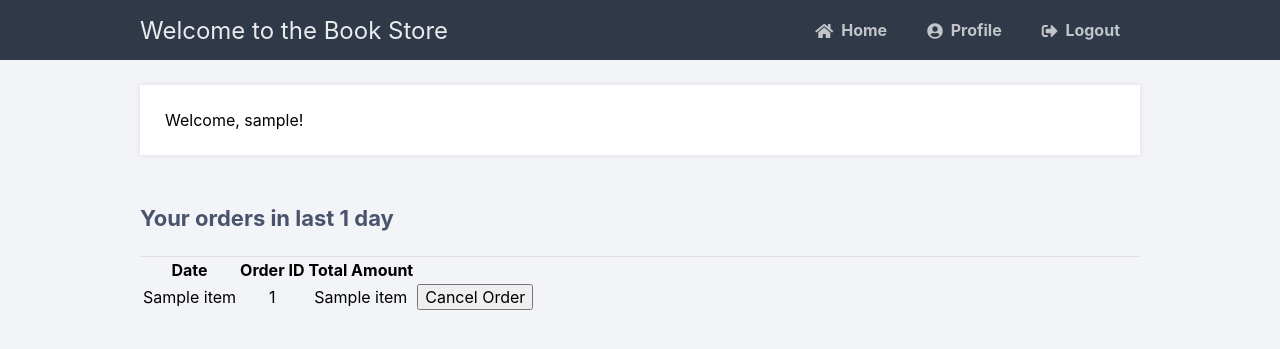
After one commit to agarwalvibhor99/BookStore, a Flask app: template templates/cancelOrder.html in a window 1280 px wide. The commit adds this page. Shown: the top 349 px of the page. Run offline with Flask 2, Linux system fonts and the light colour scheme; the template is opened without the code that fills it: most values are stand-ins (such as "Sample title", 1, 10 or a date in 2020).

Commit message:
Cancel Order

```diff
--- a/main.py
+++ b/main.py
@@ -6,6 +6,7 @@ from flask_uuid import FlaskUUID
 import sqlite3 as sql
 import re
 import datetime
+from datetime import timedelta
 import uuid
 
 
@@ -586,10 +587,11 @@ def addToCart():
                             'INSERT INTO orderItem(orderID, ISBN, quantity, unitPrice) VALUES (?, ?, ?, ?)', (orderID.hex, ISBN, qty, unitPrice))
                     # add keyword
 
-                        msg = 'You have successfully added new Manager!'
+                        msg = 'Order successfully placed! Total Amount for your order is $' + \
+                            str(totalAmt)
                 print(totalAmt)
                 cursor.execute(
-                    'INSERT INTO orders(orderID, username, totalAmt) VALUES (?, ?, ?)', (orderID.hex, session['username'], totalAmt))
+                    'INSERT INTO orders(orderID, username, totalAmt, date) VALUES (?, ?, ?, ?)', (orderID.hex, session['username'], totalAmt, datetime.datetime.now(),))
                 con.commit()
                 orderID = 0
                 totalAmt = 0
@@ -599,7 +601,7 @@ def addToCart():
                 # print("session", session['cartItem'])
                 # ADD CODE TO CHECK QUANTITY
                 # print(book)
-
+                return render_template("home.html", msg=msg)
                 # If account exists show error and validation checks
 
         elif request.method == 'POST':
@@ -1301,5 +1303,48 @@ def degreeSeparation():
                         return render_template('displayAuthor.html', data=author, username=session['username'])
 
 
+@app.route('/pythonlogin/cancelOrder', methods=['GET', 'POST'])
+def cancelOrder():
+    if 'loggedin' in session and session['type'] == 0:
+        msg = ''
+        # Check if "username", "password" and "email" POST requests exist (user submitted form)
+        if request.method == 'GET':
+            with sql.connect("Book.db") as con:
+                cursor = con.cursor()
+                lastDate = datetime.datetime.now() - timedelta(days=1)
+                cursor.execute(
+                    'SELECT orders.* FROM orders WHERE orders.username = ? AND orders.date>?', (session['username'], lastDate, ))
+                order = cursor.fetchall()
+
+                # If account exists show error and validation checks
+                if not order:
+                    msg = 'No order in past 1 day!'
+                    return render_template('home.html', msg=msg)
+                else:
+                    print(order)
+                    return render_template('cancelOrder.html', data=order, username=session['username'])
+        if request.method == 'POST':
+            print("in Post")
+            orderID = request.form['orderID']
+            totalAmt = request.form['totalAmt']
+            print("order, amt", orderID, totalAmt)
+            with sql.connect("Book.db") as con:
+                cursor = con.cursor()
+                cursor.execute(
+                    'UPDATE Customer SET balance = balance + ? WHERE username = ?', (totalAmt, session['username'],))
+                cursor.execute(
+                    'DELETE FROM orders WHERE orderID = ?', (orderID,))
+                # on cascade not working
+                cursor.execute(
+                    'DELETE FROM orderItem WHERE orderID = ?', (orderID,))
+
+                con.commit()
+            msg = "Order successfully cancelled and the amount is credited to your account"
+            return render_template('home.html', msg=msg, username=session['username'])
+
+        # User is not loggedin redirect to login page
+    return redirect(url_for('login'))
+
+
 if __name__ == '__main__':
     app.run(debug=True)
--- /dev/null
+++ b/templates/cancelOrder.html
@@ -0,0 +1,36 @@
+{% extends 'layout.html' %}
+{% block title %}Home{% endblock %}
+
+{% block content %}
+<p>Welcome, {{ username }}!</p>
+<h2>Your orders in last 1 day</h2>
+
+<table>
+
+    <thead>
+      <tr>
+          <th>Date </th>
+          <th>Order ID</th>
+          <th>Total Amount</th>
+          <th></th>
+      </tr>
+      </thead>
+      <tbody>
+       {% for item in data %}
+
+       <form action="{{ url_for('cancelOrder') }}" method="post" autocomplete="off">
+              <tr>
+                  <td style="text-align:center">{{item[3]}}</td>
+                  <td style="text-align:center">{{item[0]}}</td>
+                  <td style="text-align:center">{{item[2]}}</td>
+                  <input type="hidden" id="orderID" name="orderID"value="{{ item[0] }}"/>
+                  <input type="hidden" id="totalAmt" name="totalAmt" value="{{ item[2] }}"/>
+
+                  <td><input type="submit" name ="cancelOrder" value="Cancel Order"></td>
+              </tr>
+            </form>
+          {% endfor %}
+      </tbody>
+  </table>
+
+{% endblock %}
--- a/templates/home.html
+++ b/templates/home.html
@@ -6,6 +6,7 @@
 <h2>Home Page</h2>
 <p>Welcome back, {{ username }}!</p>
 <p><a href="{{ url_for('createOrder') }}">Create a New Order</a></p>
+<p><a href="{{ url_for('cancelOrder') }}">Cancel an Order</a></p>
 <p><a href="{{ url_for('buyingSuggestion') }}">Suggested Books</a></p>
 <p><a href="{{ url_for('displayAuthor') }}">Author Informations</a></p>
 <p><a href="{{ url_for('addReview') }}">Add a Review</a></p>
```
Also changed, not shown: database.py (+6 -2 lines), templates/createOrder.html (+8 -5 lines), Book.db.
